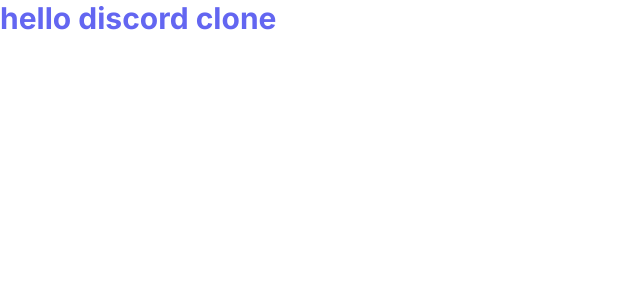
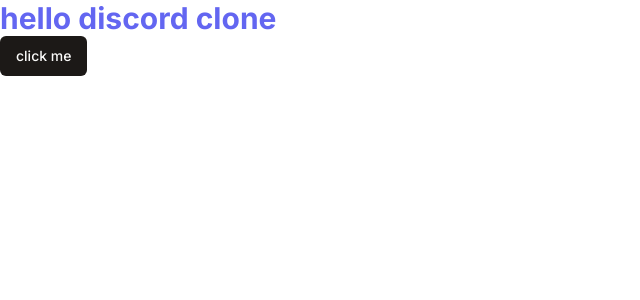
Before and after one commit to gizem-ky/fullstack-discord-clone, a Next.js app: page / in a window 1280 px wide. Shown: the top 300 px of the page, without its empty margins (0-640 px from the left). Built offline with nearby package versions, Linux system fonts and the light colour scheme.

Commit message:
environment setup

```diff
--- a/app/page.tsx
+++ b/app/page.tsx
@@ -1,9 +1,15 @@
+import { Button } from '@/components/ui/button'
 import Image from 'next/image'
 
 export default function Home() {
   return (
-    <p className='text-3xl font-bold text-indigo-500'>
+    <div>
+      <p className='text-3xl font-bold text-indigo-500'>
       hello discord clone
     </p>
+    <Button>
+      click me
+    </Button>
+    </div>
   )
 }
```
